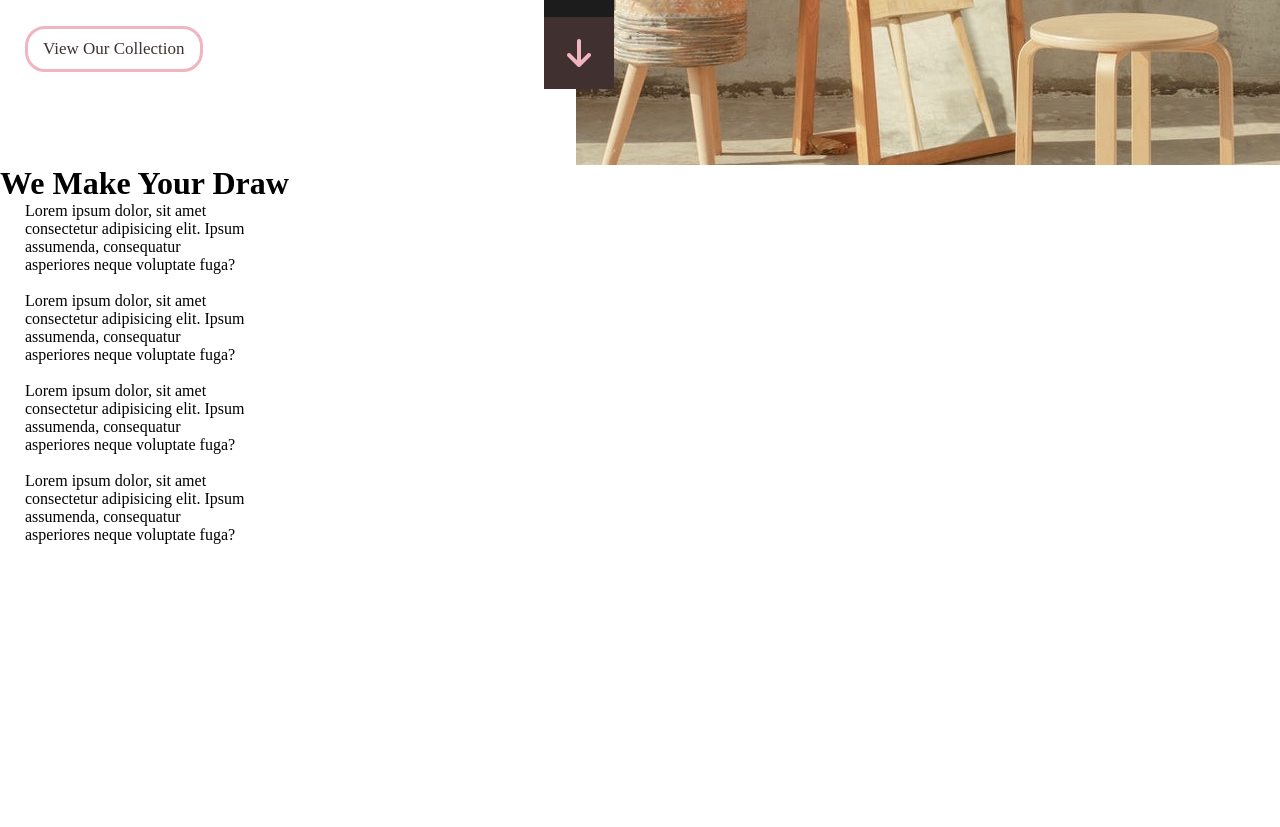
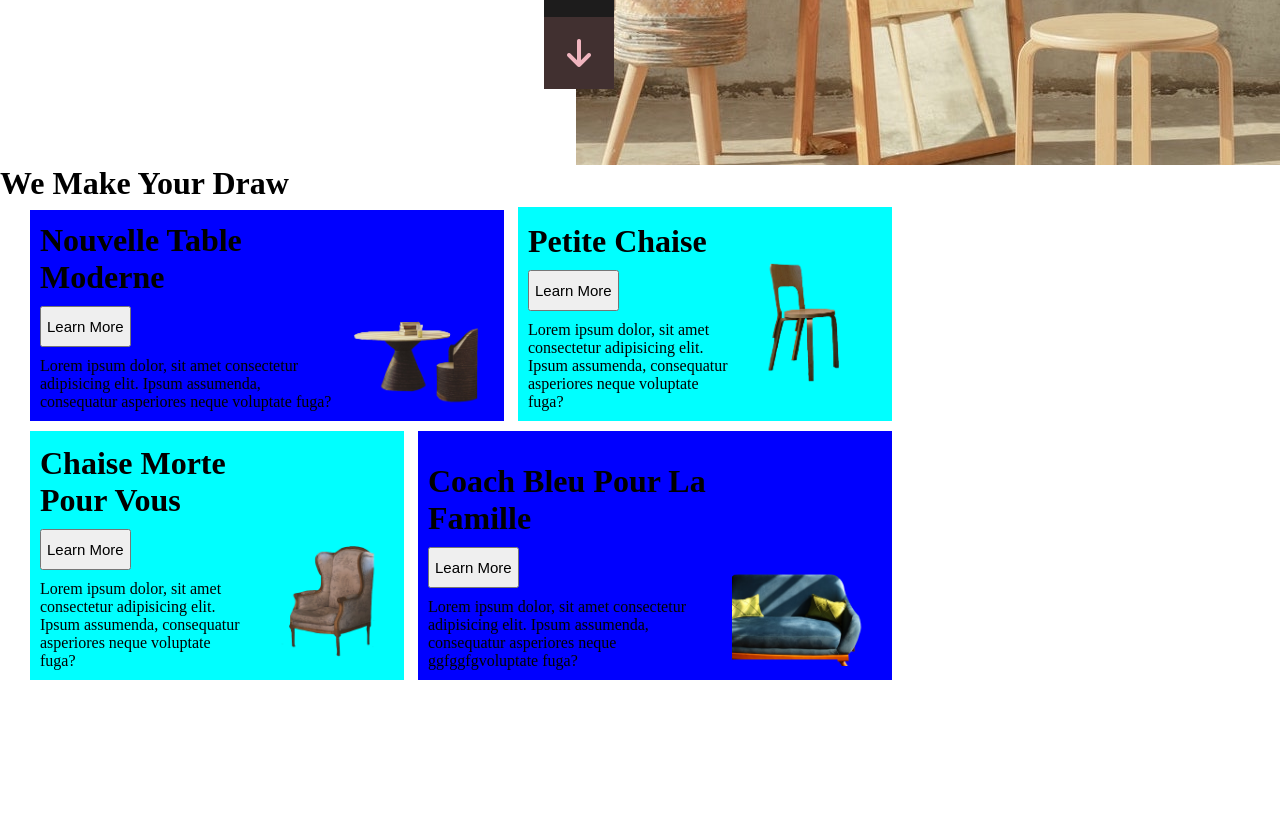
Before and after one commit to evargas1/Python-Book, a plain HTML site: page index.html in a window 1280 px wide. Shown: the part 635-1462 px from the top of the page. Drawn offline with Linux system fonts and the light colour scheme.

```diff
--- a/index.html
+++ b/index.html
@@ -79,21 +79,26 @@
 
                 <div class="first-row">
                     <div class="col-60">
-                        <div class="info">
+                        <div class="infomation">
+                            <h1>Nouvelle Table Moderne</h1>
+                            <button>Learn More</button>
                             <p>Lorem ipsum dolor, sit amet consectetur adipisicing elit. Ipsum assumenda, consequatur asperiores neque voluptate fuga?</p>
                         </div>
+
                         <div class="img-sec">
-                            <img src="" alt="">
+                            <img src="./images/small-1.png" alt="">
                         </div>
                     </div>
 
 
-                    <div class="class-40">
-                        <div class="info">
+                    <div class="col-40">
+                        <div class="infomation s">
+                            <h1>Petite Chaise</h1>
+                            <button>Learn More</button>
                             <p>Lorem ipsum dolor, sit amet consectetur adipisicing elit. Ipsum assumenda, consequatur asperiores neque voluptate fuga?</p>
                         </div>
                         <div class="img-sec">
-                            <img src="" alt="">
+                            <img src="./images/small-2.png" alt="">
                         </div>
                     </div>
 
@@ -104,19 +109,24 @@
 
                 <div class="first-row">
                     <div class="col-40">
-                        <div class="info">
+                        <div class="infomation s">
+                            <h1>Chaise Morte Pour Vous</h1>
+                            <button>Learn More</button>
                             <p>Lorem ipsum dolor, sit amet consectetur adipisicing elit. Ipsum assumenda, consequatur asperiores neque voluptate fuga?</p>
                         </div>
                         <div class="img-sec">
-                            <img src="" alt="">
+                            <img src="./images/small-3.png" alt="">
                         </div>
                     </div>
-                    <div class="class-60">
-                        <div class="info">
-                            <p>Lorem ipsum dolor, sit amet consectetur adipisicing elit. Ipsum assumenda, consequatur asperiores neque voluptate fuga?</p>
+                    <div class="col-60">
+                        <div class="infomation">
+                            <h1>Coach Bleu Pour La Famille</h1>
+                            <button>Learn More</button>
+
+                            <p>Lorem ipsum dolor, sit amet consectetur adipisicing elit. Ipsum assumenda, consequatur asperiores neque ggfggfgvoluptate fuga?</p>
                         </div>
                         <div class="img-sec">
-                            <img src="" alt="">
+                            <img src="./images/small-4.png" alt="">
                         </div>
                     </div>
                 </div>
--- a/style.css
+++ b/style.css
@@ -62,10 +62,11 @@
   margin: 0;
   padding: 0;
   margin: 5px;
-  padding-left: 20px;
+  padding-left: 10px;
 }
 .info{
   display: inline-block;
+  width: 550px;
 
 }
 .social{
@@ -179,12 +180,11 @@
   padding-right: 25px;
 }
 .two-main-sec{
-  width: 100%;
   height: 80vh;
   display: flex;
 }
 .col2-3{
-  flex-basis: 60%;
+  flex-basis: 80%;
 
 }
 .first-row{
@@ -195,24 +195,55 @@
   display: inline-block;
   flex: 60%;
   width: auto;
+  max-width: 500px;
+  background-color: blue;
+  margin: 5px;
+  padding: 10px;
+  height: auto;
 }
-.info{
-  width: 30%;
+.col-60 p{
+  display: inline-block;
+}
+.col-60 img{
+  display: inline-block;
+}
+
+.infomation{
+  width: 300px;
+  display: inline-block;
+
+}
+.s{
+  width: 200px;
+  display: inline-block;
 }
 .img-sec{
-  width: 60%;
+  width: auto;
+  display:inline-block;
 }
 .img-sec img{
-  width: auto;
+  width: 150px;
+  float: right;
 
 }
 .col-40{
   display: inline-block;
   flex: 40%;
-  width: auto;
+  max-width: 500px;
+  background-color: aqua;
+  margin: 5px;
+  padding: 10px;
+  height: auto;
 }
 
 
 .col1-3{
-  flex-basis: 30%;
+  flex-basis: 20%;
 }
+button{
+  margin: 10px auto;
+  padding: 10px 5px;
+  font-size: 15px;
+  font-weight: 500;
+
+}
```
Also changed, not shown: images/small-1.png (added), images/small-2.png (added), images/small-3.png (added), images/small-4.png (added), images/small-5.png (added), images/small-6.png (added), table_bible_char.txt (added).
